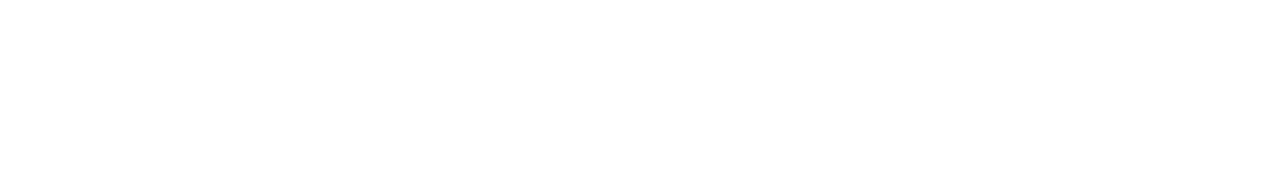
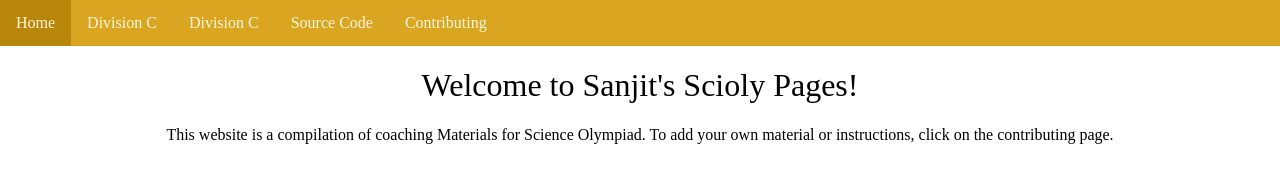
Before and after one commit to sanjScioly/sanjScioly.github.io, a plain HTML site: page index.html in a window 1280 px wide. Drawn offline with nearby package versions, Linux system fonts and the light colour scheme.

Commit message:
Change lots of stuff

```diff
--- /dev/null
+++ b/css/index.scss
@@ -0,0 +1,41 @@
+body {
+	margin: 0;
+	header {
+		margin: 0;
+		padding: 0;
+		.navigation {
+			margin: 0;
+			padding: 0;
+			ul {
+				list-style-type: none;
+				margin: 0;
+				padding: 0;
+				overflow: hidden;
+				background-color: goldenrod;
+				li {
+					float: left;
+					a {
+						display: block;
+						color: cornsilk;
+						text-align: center;
+						padding: 14px 16px;
+						text-decoration: none;
+						&:hover {
+							background-color: darkgoldenrod;
+						}
+					}
+					.active {
+						background-color: darkolivegreen;
+					}
+				}
+			}
+		}
+	}
+	.mainBody {
+		margin: 5px;
+		text-align: center;
+		h1 {
+			font-weight: 500;
+		}
+	}
+}
--- a/index.html
+++ b/index.html
@@ -1,7 +1,42 @@
 <!DOCTYPE html>
 <html>
-  <head>
+
+<head>
     <title>Sanjit's Scioly Page</title>
-  </head>
-  <body></body>
+    <link rel="stylesheet" href="css/index.css">
+    </link>
+</head>
+
+<body>
+    <header>
+        <div class="navigation">
+            <ul>
+                <li><a class="active" href="/index.html">Home</a></li>
+                <li><a href="/divB/index.html">Division C</a></li>
+                <li><a href="/divC/index.html">Division C</a></li>
+                <li><a href="https://www.github.com/sanjScioly/sanjScioly.github.io">Source Code</a></li>
+                <li><a href="https://www.github.com/sanjScioly/sanjScioly.github.io/contributing.md">Contributing</a>
+                </li>
+            </ul>
+        </div>
+    </header>
+
+    <div class="mainBody">
+        <h1>Welcome to Sanjit's Scioly Pages!</h1>
+        <p>
+            This website is a compilation of coaching Materials for Science Olympiad. To add your own material or
+            instructions, click on the contributing page.
+        </p>
+        <!--
+            <div class="contributors" id="contributors">
+            <h1>Contributors:</h1>
+        </div>
+        -->
+    </div>
+    <script src="https://ajax.googleapis.com/ajax/libs/jquery/3.4.1/jquery.min.js"></script>
+    <script src="https://sanjit1.github.io/gh3/vendors/underscore-min.js"></script>
+    <script src="https://sanjit1.github.io/gh3/gh3.js"></script>
+    <script src="index.js"></script>
+</body>
+
 </html>
--- a/index.js
+++ b/index.js
@@ -1 +1,41 @@
-const b = "ed";
+
+
+
+
+
+
+
+
+
+
+
+
+
+/*
+! Enable this function when there are more humans
+var githubUrl = "https://api.github.com/repos/sanjScioly/sanjScioly.github.io/contributors";
+
+var contributors = [];
+var requestThing = new XMLHttpRequest();
+requestThing.onreadystatechange = function () {
+    if (this.readyState == 4 && this.status == 200) {
+        var collab = JSON.parse(this.responseText);
+        collab.forEach((item, index) => {
+            contributors.push(item);
+        });
+    }
+};
+requestThing.open("GET", githubUrl, true);
+requestThing.send();
+
+// * loop through the list of collaborators and add stuff
+
+console.log(contributors);
+$(document).ready(function () {
+    contributors.forEach((item, index) => {
+        var imageString = '<img src="' + item.avatar_url + '" class="contributor" onClick="window.location.assign(\'' + item.html_url + '\')" height="40">';
+        document.getElementById("contributors").innerHTML += imageString;
+    });
+});
+
+*/
--- /dev/null
+++ b/template/index.scss
@@ -0,0 +1,31 @@
+body {
+	margin: 0;
+	header {
+		margin: 0;
+		padding: 0;
+		.navigation {
+			margin: 0;
+			padding: 0;
+			ul {
+				list-style-type: none;
+				margin: 0;
+				padding: 0;
+				overflow: hidden;
+				background-color: goldenrod;
+				li {
+					float: left;
+					a {
+						display: block;
+						color: cornsilk;
+						text-align: center;
+						padding: 14px 16px;
+						text-decoration: none;
+					}
+					.active {
+						background-color: darkgoldenrod;
+					}
+				}
+			}
+		}
+	}
+}
```
Also changed, not shown: template/index.html (added, +23 -0 lines), css/index.css (added), divB/index.html (added), divC/index.html (added), 2 other files.
